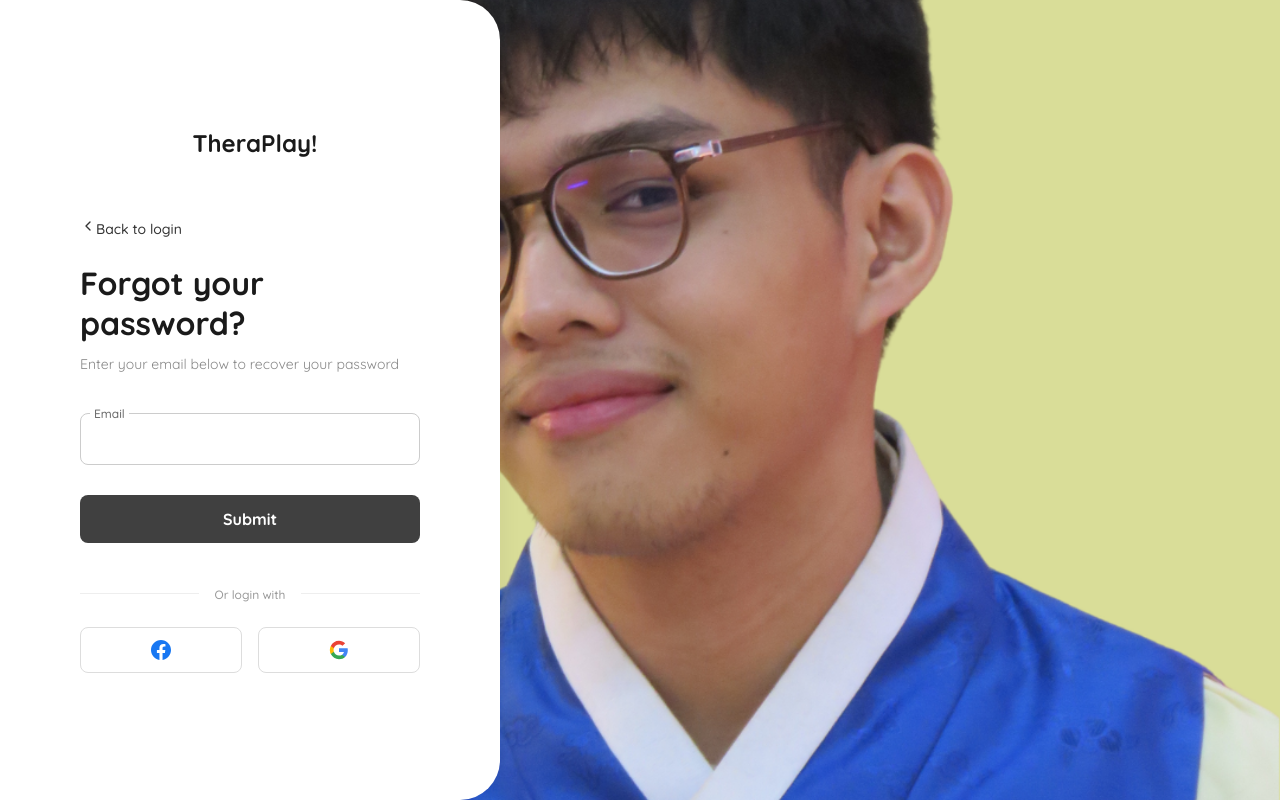
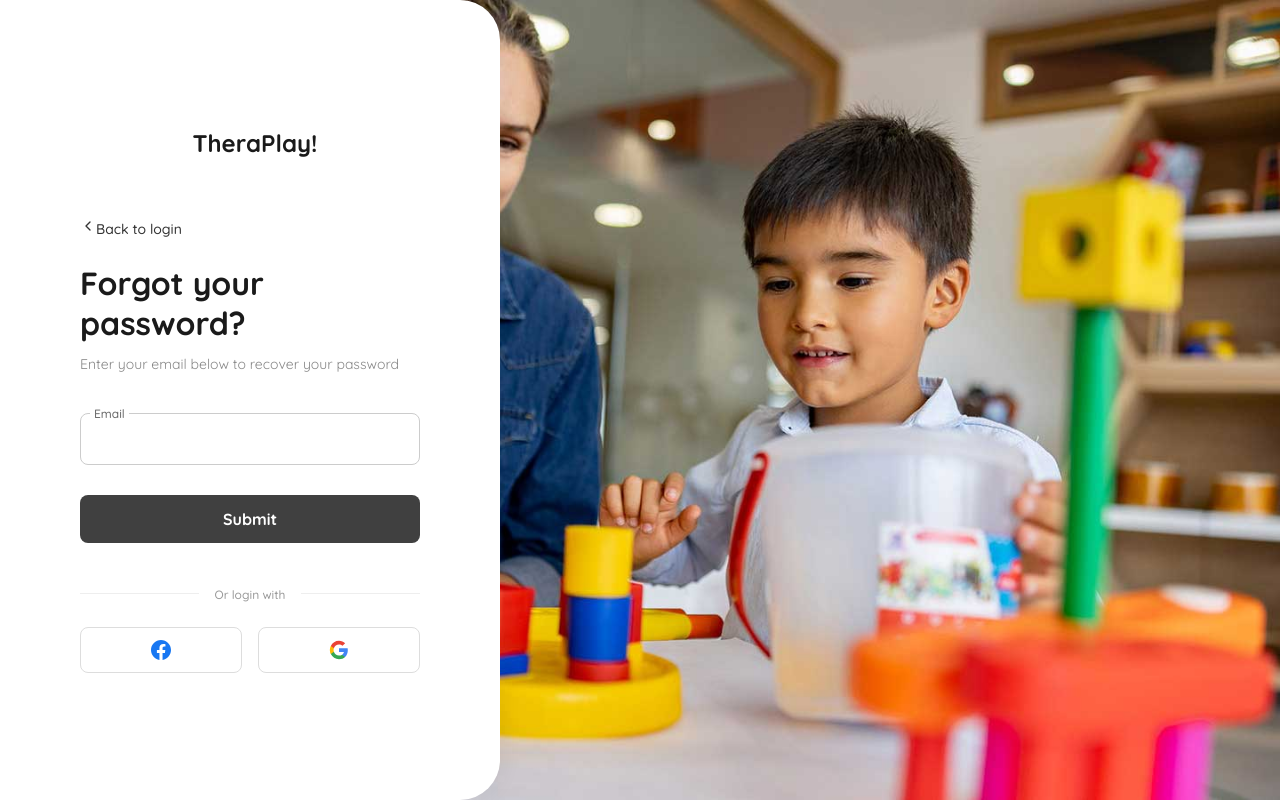
Before and after one commit to chyrusc-cell/TheraPlay, a React (Vite) app: page /forgot-password in a window 1280 px wide. Built offline with nearby package versions, Linux system fonts and the light colour scheme.

Commit message:
Update background image for Forgot Password page

```diff
--- a/src/css/ForgotPassword.css
+++ b/src/css/ForgotPassword.css
@@ -15,7 +15,7 @@ body {
     min-height: 100vh;
     display: flex;
 
-    background-image: url("../../img/background.img.png");
+    background-image: url("../../img/occu_therapy.bg.jpg");
     background-size: cover;
     background-position: center;
 }
```
